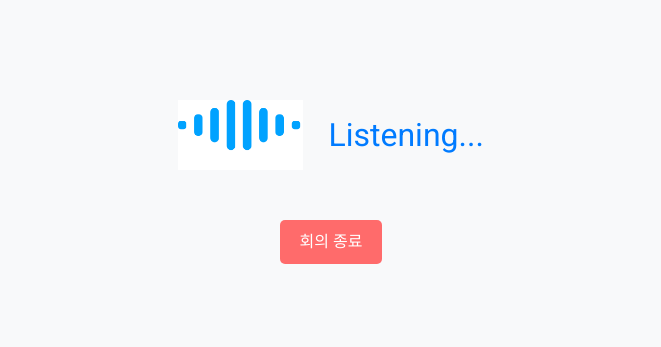
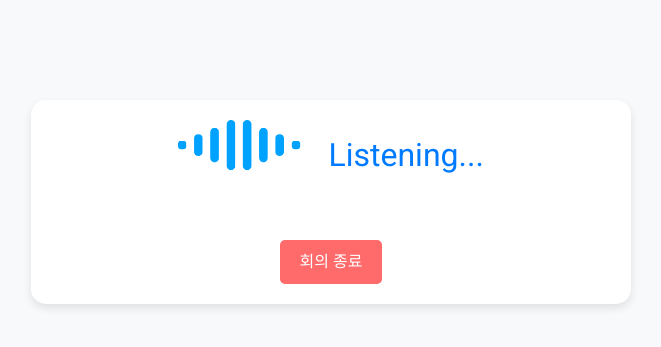
Before and after one commit to SKNETWORKS-FAMILY-AICAMP/SKN02-FINAL-3Team, a Django app: page /recording/ in a window 1280 px wide. Shown: the top 347 px of the page, without its empty margins (309-970 px from the left). Run offline with Django 5.2, Linux system fonts and the light colour scheme; some libraries are stand-ins or nearby versions.

Commit message:
recording 페이지 디자인 변경

```diff
--- a/meeting/static/meeting/css/recording.css
+++ b/meeting/static/meeting/css/recording.css
@@ -3,6 +3,14 @@ body {
     background-color: #f8f9fa;
     text-align: center;
     padding-top: 100px;
+}
+.main-container {
+    border-radius: 15px; /* 모서리를 둥글게 만듭니다 */
+    background-color: #ffffff; /* 배경색 설정 */
+    padding: 20px; /* 내부 여백 설정 */
+    box-shadow: 0 4px 8px rgba(0, 0, 0, 0.1); /* 그림자 효과 */
+    max-width: 600px; /* 최대 너비 설정 */
+    margin:auto;
 }
 .wave {
     display: inline-block;
@@ -14,7 +22,6 @@ body {
 }
 .listening-container {
     display: flex;
-    align-items: center;
     align-items: center;
     justify-content: center;
 }
--- a/meeting/templates/recording.html
+++ b/meeting/templates/recording.html
@@ -11,7 +11,7 @@
     <link rel="stylesheet" href="{% static 'meeting/css/recording.css' %}" media="screen">
 </head>
 <body>
-
+<div class="main-container">
     <div class="listening-container">
         <img src="{% static 'images/listening.gif' %}" alt="" height="70px">
         <div class="listening-text">&nbsp;&nbsp;Listening...</div>
@@ -25,7 +25,6 @@
             <div class="modal-content">
                 <div class="modal-header">
                     <h3 class="modal-title" id="finishModalLabel">회의 종료</h3>
-                <button type="button" class="btn-close" data-bs-dismiss="modal" aria-label="Close"></button>
                 </div>
                 <div class="modal-body">
                     <form>
@@ -52,15 +51,21 @@
                 </div>
                 <div class="modal-footer">
                     <button type="button" class="btn btn-primary">예</button>
-                <button type="button" class="btn btn-secondary" data-bs-dismiss="modal">아니요</button>
+                    <button type="button" class="btn btn-secondary" data-bs-dismiss="modal" id="close-button">아니요</button>
                 </div>
             </div>
         </div>
     </div>
-
+</div>
 <script src="{% static 'meeting/bootstrap/bootstrap.bundle.js' %}"></script>
 
 <script>
+    <!--모달에서 아니오을 누르면 main화면으로 넘어가는 코드 구현-->
+    document.getElementById('close-button').addEventListener('click', function() {
+        // 원하는 URL로 이동
+        window.location.href = '{% url "main" %}'; // 여기에 원하는 링크를 입력
+    });
+
     let mediaRecorder;
     let audioChunks = [];
     let audioBlob; // 전역에서 사용하기 위해 미리 선언
@@ -149,6 +154,7 @@
                     'X-CSRFToken': csrfToken
                 }
             });
+
             if (response.ok) {
                 console.log('녹음 파일이 성공적으로 저장되었습니다.');
                 window.location.href = "{% url 'main' %}";
```
Lines whose indentation alone changed are shown as unchanged.
